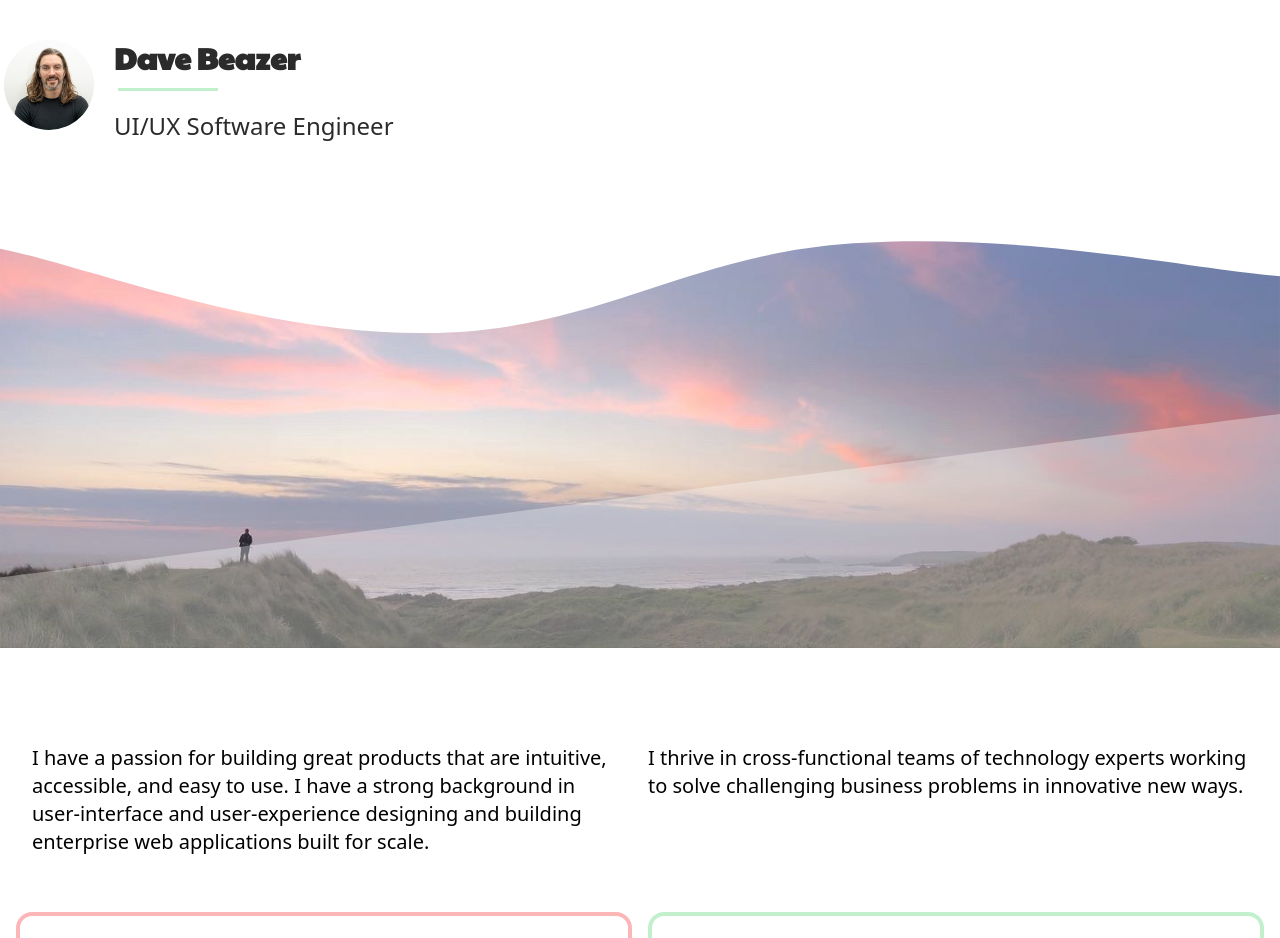
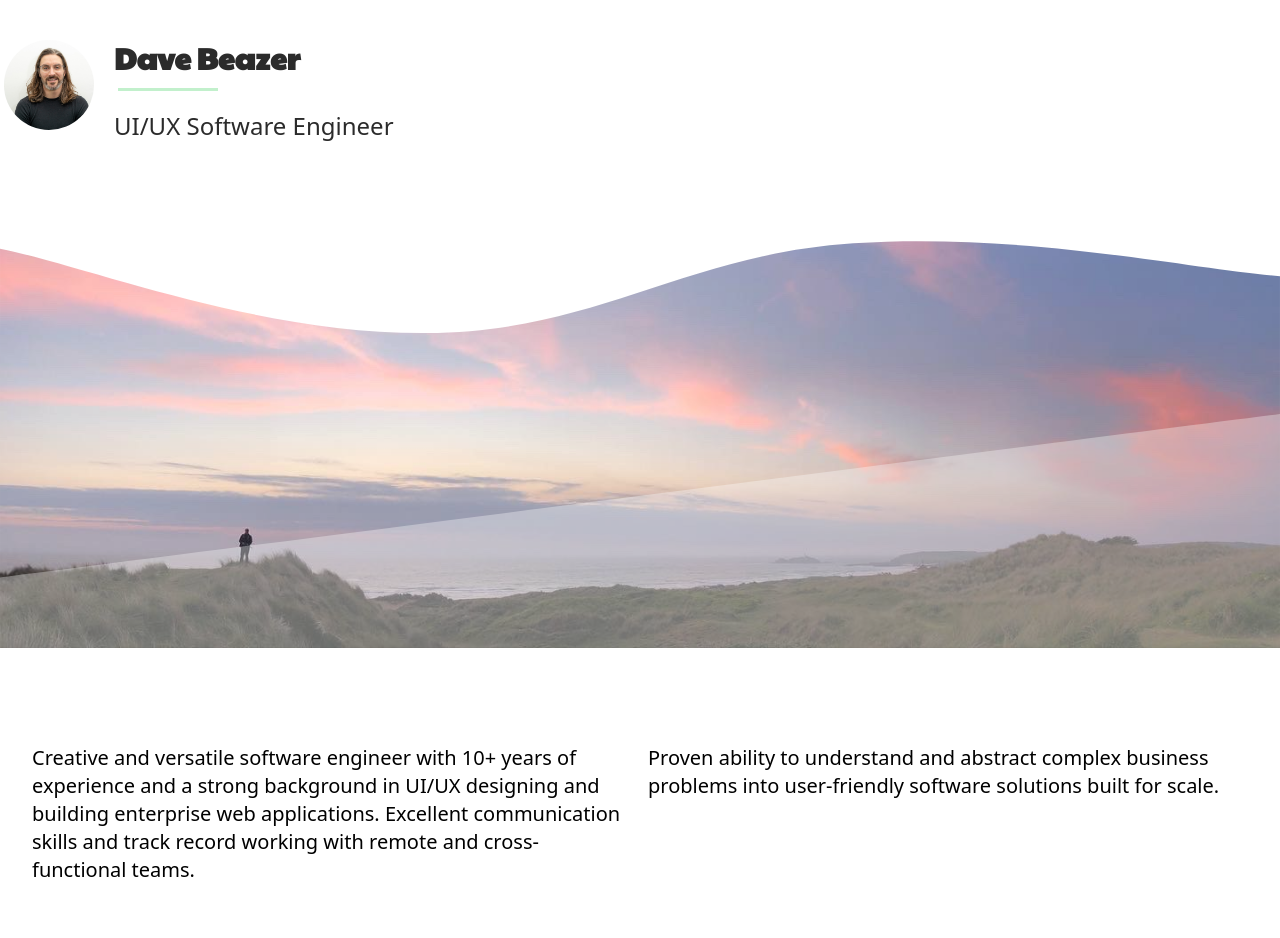
Before and after one commit to beazergood/db-portfolio, a Next.js app: page / in a window 1280 px wide. Shown: the top 938 px of the page. Built offline with nearby package versions, Linux system fonts and the light colour scheme; a web font is replaced by a local one.

Commit message:
refactor: about text to match CV

```diff
--- a/src/components/portfolio/About/index.tsx
+++ b/src/components/portfolio/About/index.tsx
@@ -16,12 +16,12 @@ export const About: React.FC<AboutProps> = () => {
         <div className="flex flex-col md:flex-row mb-10 mt-10">
           <div className="md:w-1/2">
             <p className="text-xl m-4">
-            I have a passion for building great products that are intuitive, accessible, and easy to use. I have a strong background in user-interface and user-experience designing and building enterprise web applications built for scale.
+            Creative and versatile software engineer with 10+ years of experience and a strong background in UI/UX designing and building enterprise web applications. Excellent communication skills and track record working with remote and cross-functional teams.
             </p>
           </div>
           <div className="md:w-1/2">
             <p className="text-xl m-4 md:ml-2 ml-0">
-            I thrive in cross-functional teams of technology experts working to solve challenging business problems in innovative new ways.
+            Proven ability to understand and abstract complex business problems into user-friendly software solutions built for scale.
             </p>
           </div>
         </div>
```
